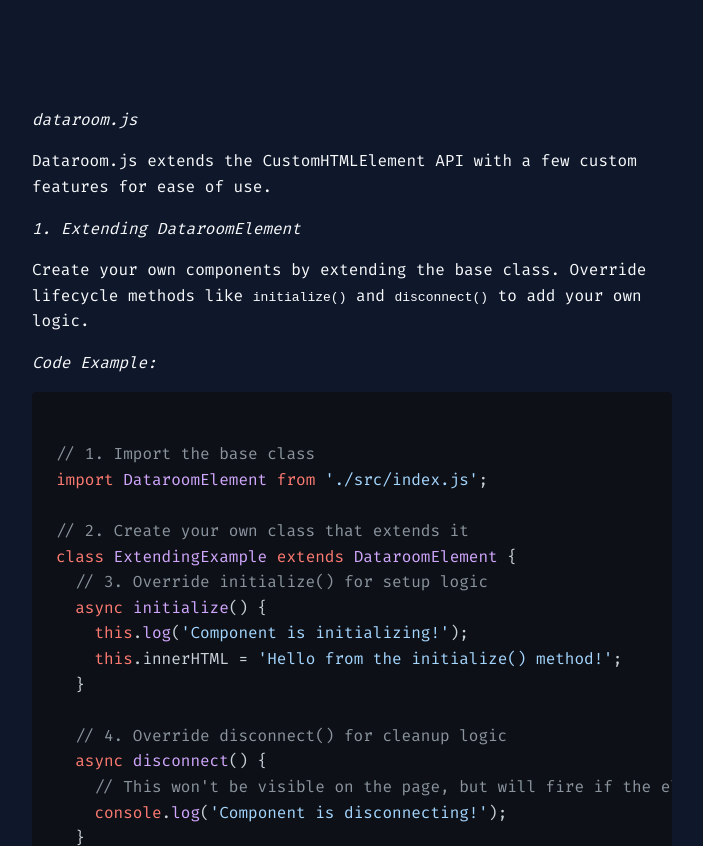
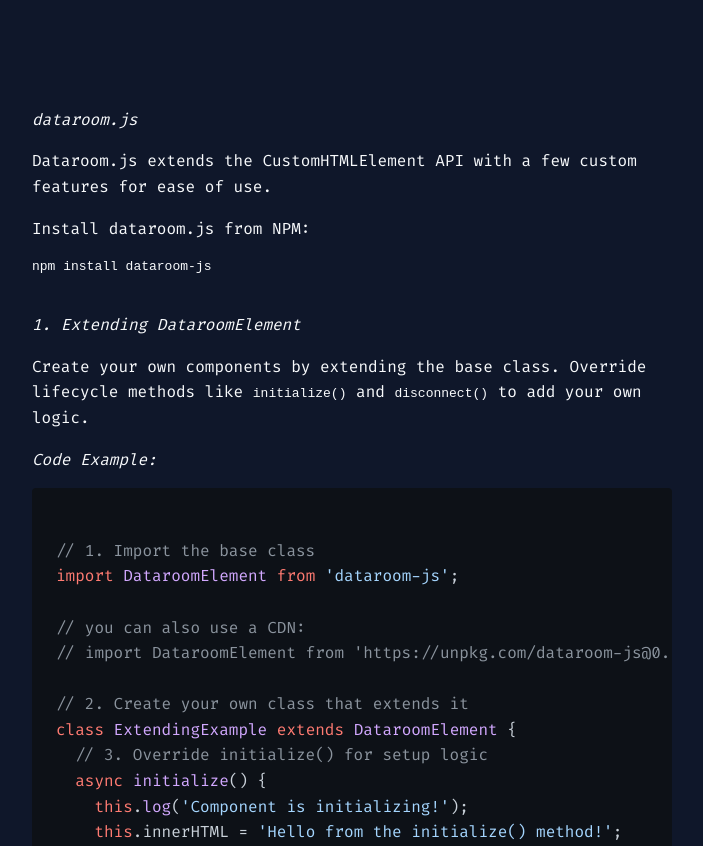
Before and after one commit to DATAROOM-NETWORK/dataroom.js, a website: page index.html in a window 1280 px wide. Shown: the top 846 px of the page, without its empty margins (288-991 px from the left). Drawn offline with nearby package versions, Linux system fonts and the light colour scheme.

Commit message:
updated dataroom.js

```diff
--- a/index.html
+++ b/index.html
@@ -168,6 +168,14 @@
     <h1>dataroom.js</h1>
     <p>Dataroom.js extends the CustomHTMLElement API with a few custom features for ease of use. </p>
 
+    <p>Install dataroom.js from NPM:</p>
+
+    <article>
+      <pre class="shell">
+npm install dataroom-js
+      </pre>
+    </article>
+
     <!-- ====================================================================== -->
     <!-- Article 1: Extending DataroomElement                                   -->
     <!-- ====================================================================== -->
@@ -177,7 +185,10 @@
       <h3>Code Example:</h3>
       <pre><code class="language-javascript">
 // 1. Import the base class
-import DataroomElement from './src/index.js';
+import DataroomElement from 'dataroom-js';
+
+// you can also use a CDN:
+// import DataroomElement from 'https://unpkg.com/dataroom-js@0.7.5/src/index.js';
 
 // 2. Create your own class that extends it
 class ExtendingExample extends DataroomElement {
```
Also changed, not shown: README.md.
